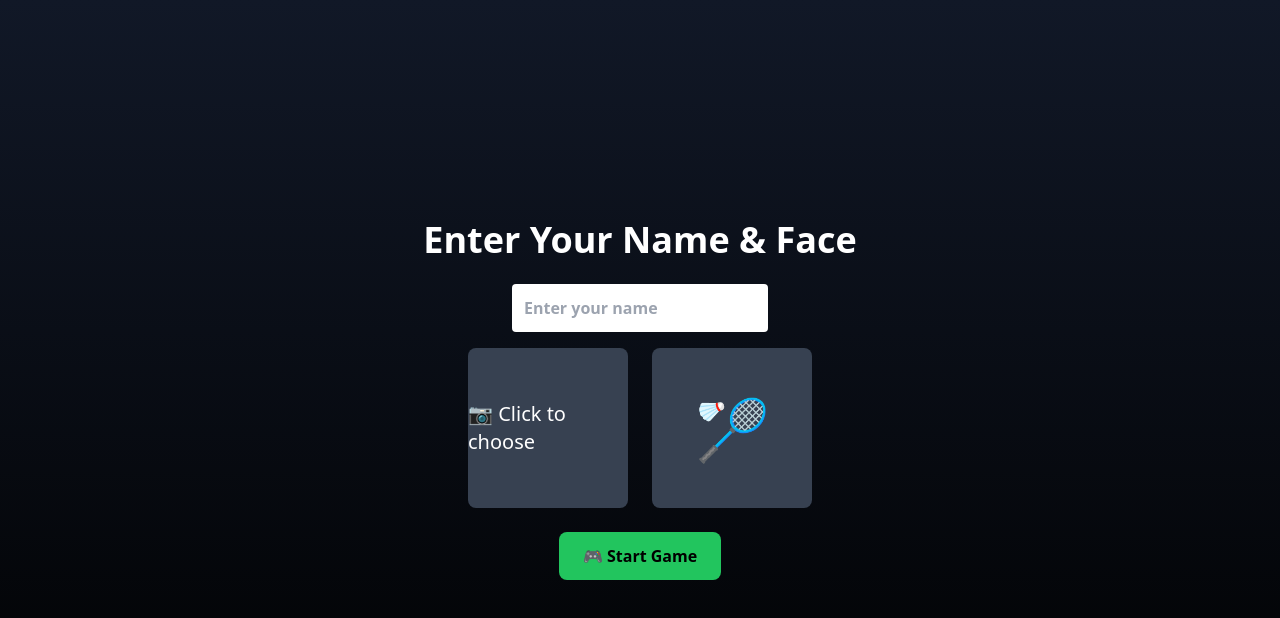
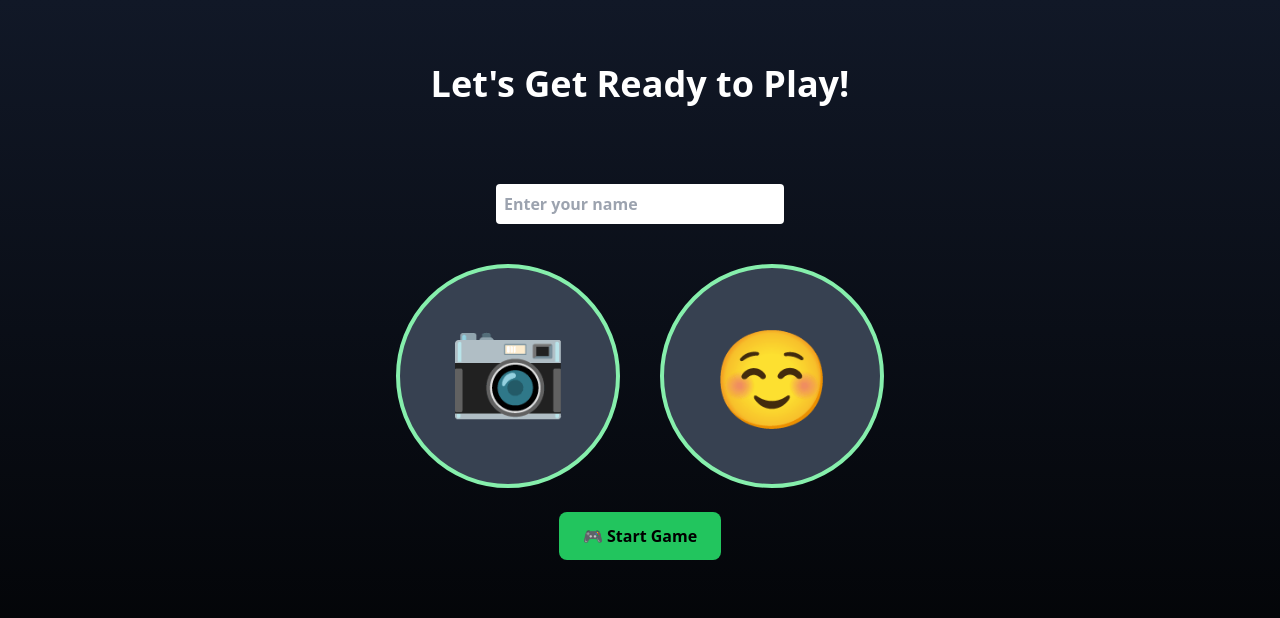
Before and after one commit to KhushwantSingh1916/Mind-Leagues, a React (Vite) app: page /name-face-entry in a window 1280 px wide. Shown: the top 618 px of the page. Built offline with nearby package versions, Linux system fonts and the light colour scheme.

Commit message:
input page

```diff
--- a/package.json
+++ b/package.json
@@ -9,6 +9,7 @@
     "preview": "vite preview"
   },
   "dependencies": {
+    "face-api.js": "^0.20.0",
     "framer-motion": "^11.0.0",
     "react": "^18.2.0",
     "react-dom": "^18.2.0",
--- a/src/name-face-entry.jsx
+++ b/src/name-face-entry.jsx
@@ -11,7 +11,6 @@ const NameFaceEntry = () => {
   const [useDefault, setUseDefault] = useState(false);
   const [showOptions, setShowOptions] = useState(false);
   const [useWebcam, setUseWebcam] = useState(false);
-  const path = new URLSearchParams(location.search).get("path");
   const webcamRef = React.useRef(null);
 
   const captureImage = () => {
@@ -28,6 +27,7 @@ const NameFaceEntry = () => {
       reader.onload = (e) => setImage(e.target.result);
       reader.readAsDataURL(file);
       setUseDefault(false);
+      setUseWebcam(false);
     }
   };
 
@@ -37,40 +37,40 @@ const NameFaceEntry = () => {
   };
 
   return (
-    <div className="h-screen flex flex-col items-center justify-center bg-gradient-to-b from-gray-900 to-black text-white p-6">
+    <div className="h-screen flex flex-col items-center bg-gradient-to-b from-gray-900 to-black text-white p-16">
       <motion.h1
-        className="text-4xl font-bold mb-6"
+        className="text-4xl font-bold mb-20"
         initial={{ opacity: 0, y: -20 }}
         animate={{ opacity: 1, y: 0 }}
         transition={{ duration: 1 }}
       >
-        Enter Your Name & Face
+        Let's Get Ready to Play!
       </motion.h1>
 
       <input
         type="text"
         placeholder="Enter your name"
-        className="w-64 p-3 mb-4 text-black rounded font-bold bg-white"
+        className="w-72 p-2 mb-10 text-black rounded font-bold bg-white"
         value={name}
         onChange={(e) => setName(e.target.value)}
       />
 
-      <div className="flex space-x-6 mb-6">
+      <div className="flex space-x-10 mb-6">
         {/* Face Selection Options */}
-        <div className="w-40 h-40 bg-gray-700 rounded-lg flex items-center justify-center relative cursor-pointer" onClick={() => setShowOptions(true)}>
+        <div className="w-56 h-56 bg-gray-700 border-4 border-green-300 rounded-full flex items-center relative justify-center cursor-pointer hover:scale-105" onClick={() => setShowOptions(true)}>
           {image ? (
-            <img src={image} alt="Captured" className="w-full h-full object-cover rounded-lg" />
+            <img src={image} alt="Captured" className="w-full h-full object-cover rounded-full" />
           ) : (
-            <span className="text-xl">📷 Click to choose</span>
+            <span className=" pb-7 text-8xl">📷</span>
           )}
         </div>
 
         {/* Default Avatar Selection */}
-        <div className="w-40 h-40 bg-gray-700 rounded-lg flex items-center justify-center cursor-pointer" onClick={() => {
+        <div className="w-56 h-56 bg-gray-700 border-4 border-green-300 rounded-full flex items-center justify-center cursor-pointer hover:scale-105" onClick={() => {
           setUseDefault(true);
           setImage(null);
         }}>
-          <span className="text-6xl">{path === "cricket" ? "🏏" : "🏸"}</span>
+          <span className="text-8xl">☺️</span>
         </div>
       </div>
 
@@ -85,11 +85,14 @@ const NameFaceEntry = () => {
       )}
 
       {useWebcam && (
-        <div className="w-40 h-40 bg-gray-700 rounded-lg flex items-center justify-center relative">
-          <Webcam ref={webcamRef} screenshotFormat="image/png" className="w-full h-full rounded-lg" />
-          <button onClick={captureImage} className="absolute bottom-2 bg-blue-500 px-3 py-1 rounded-md text-sm">
-            📸 Capture
-          </button>
+        <div className="fixed inset-0 flex items-center justify-center bg-black bg-opacity-50">
+          <div className="bg-gray-800 p-4 rounded-lg">
+            <Webcam ref={webcamRef} screenshotFormat="image/png" className="w-full h-full rounded-lg" />
+            <div className="flex justify-between mt-2">
+              <button onClick={captureImage} className="bg-blue-500 px-3 py-1 rounded-md text-sm">📸 Capture</button>
+              <button onClick={() => setUseWebcam(false)} className="bg-red-500 px-3 py-1 rounded-md text-sm text-cyan-100">❌ Close</button>
+            </div>
+          </div>
         </div>
       )}
 
```
Also changed, not shown: 1 other file (tests, documents, lock files or other folders).
